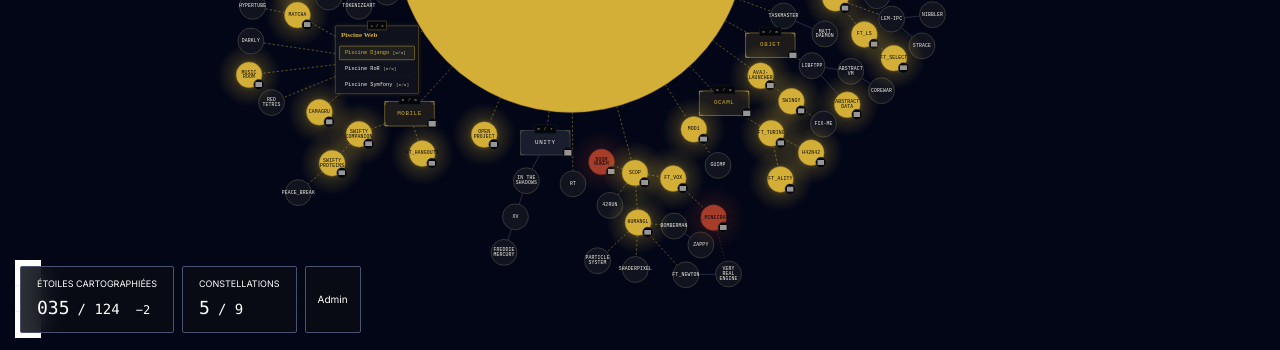
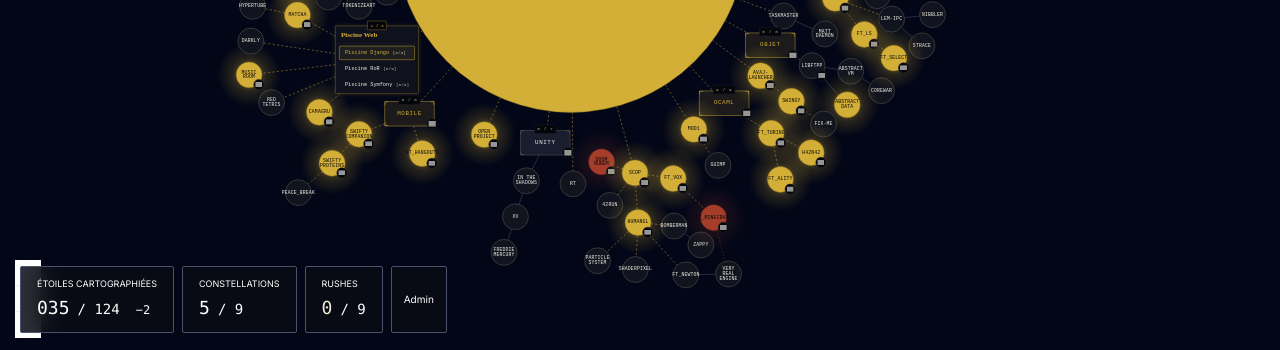
Before and after one commit to 42-Cursus-treig/ft-holy, a React (Vite) app: page / in a window 1280 px wide. Shown: the part 447-797 px from the top of the page. Built offline with nearby package versions, Linux system fonts and the light colour scheme; no server answers; grey boxes are pictures that could not be loaded.

Commit message:
Ajout des Rush (première version) sur l'HUD

```diff
--- a/src/App.jsx
+++ b/src/App.jsx
@@ -19,7 +19,7 @@ import { AuthModal } from "./AuthModal";
 import DevToolbar from "./DevToolbar";
 
 import { activeProjects } from "./projectList";
-import { projectDefinitions, generateId } from "./projectDB";
+import { projectDefinitions, generateId, rushList } from "./projectDB";
 import { useProgress } from "./useProgress";
 import { useGitHubAuth, commitProgress } from "./useGitHubAuth";
 import { LS_POSITIONS_KEY } from "./config";
@@ -158,6 +158,48 @@ export default function App() {
                 freshEdges.push({ id: `e-${pid}-${node.id}`, source: pid, target: node.id });
               }
             });
+          }
+        });
+      } else if (graphId === "rush") {
+        // Graphe alternatif : grille de cercles (5 + 4), sans liens.
+        // Les données viennent de rushList (projectDB.js).
+        const gap = 150;
+        const rushSize = 70;
+        // Répartition des Rush en rangées de 5 max (ex. 9 → [5, 4]).
+        const perRow = 5;
+        const rowCounts = [];
+        let remaining = rushList.length;
+        while (remaining > 0) {
+          rowCounts.push(Math.min(perRow, remaining));
+          remaining -= perRow;
+        }
+        const maxCols = Math.max(...rowCounts, 0);
+
+        let rushIndex = 0;
+        rowCounts.forEach((count, row) => {
+          const rowOffset = ((maxCols - count) * gap) / 2;
+          for (let col = 0; col < count; col++) {
+            const rush = rushList[rushIndex];
+            freshNodes.push({
+              id: rush.id,
+              type: "statusNode",
+              position: {
+                x: rowOffset + col * gap,
+                y: row * gap,
+              },
+              draggable: true,
+              data: {
+                label: rush.label,
+                status: progress.getStatus(rush.id),
+                size: rushSize,
+                linkID: rush.linkID,
+                langPdf: rush.langPdf,
+                description: rush.description,
+                language: rush.lang,
+                logoColor: rush.logoColor,
+              },
+            });
+            rushIndex++;
           }
         });
       } else {
@@ -350,6 +392,8 @@ export default function App() {
         onSync={handleSync}
         syncing={syncing}
         onLogout={auth.logout}
+        onOpenRush={() => setCurrentGraph("rush")}
+        currentGraph={currentGraph}
       />
 
       {syncError && (
--- a/src/Hud.jsx
+++ b/src/Hud.jsx
@@ -1,6 +1,7 @@
 import { useMemo, useState } from "react";
+import { rushList } from "./projectDB";
 
-export const Hud = ({ progress, definitions, isAdmin, user, hasLocalDraft, onOpenAuth, onSync, syncing, onLogout }) => {
+export const Hud = ({ progress, definitions, isAdmin, user, hasLocalDraft, onOpenAuth, onSync, syncing, onLogout, onOpenRush, currentGraph }) => {
   const stats = useMemo(() => {
     let total = 0;
     let validated = 0;
@@ -43,7 +44,14 @@ export const Hud = ({ progress, definitions, isAdmin, user, hasLocalDraft, onOpe
       }
     });
 
-    return { total, validated, failed, piscines, piscinesDone };
+    // Rush : statuts stockés sous les ids de rushList (hors definitions)
+    const rushTotal = rushList.length;
+    let rushDone = 0;
+    rushList.forEach((r) => {
+      if (progress.statuses[r.id] === "validated") rushDone++;
+    });
+
+    return { total, validated, failed, piscines, piscinesDone, rush: rushTotal, rushDone };
   }, [progress, definitions]);
 
   const [confirmingLogout, setConfirmingLogout] = useState(false);
@@ -87,6 +95,32 @@ export const Hud = ({ progress, definitions, isAdmin, user, hasLocalDraft, onOpe
           <span className="text-vellum-mute text-sm">/ {stats.piscines}</span>
         </div>
       </div>
+
+      <button
+        onClick={onOpenRush}
+        title="Voir la grille des Rush"
+        className="px-4 py-2.5 text-left backdrop-blur-md transition-colors group"
+        style={{
+          background: "rgba(10, 12, 20, 0.85)",
+          border: `1px solid ${currentGraph === "rush" ? "var(--gold)" : "var(--ink-line)"}`,
+          borderRadius: 2,
+        }}
+      >
+        <div
+          className="smallcaps text-[9px] mb-1 text-vellum-mute transition-colors"
+        >
+          RUSHES
+        </div>
+        <div className="flex items-baseline gap-2 font-mono">
+          <span
+            className="text-lg font-medium transition-colors"
+            style={{ color: currentGraph === "rush" ? "var(--gold)" : "var(--vellum)" }}
+          >
+            {stats.rushDone}
+          </span>
+          <span className="text-vellum-mute text-sm">/ {stats.rush}</span>
+        </div>
+      </button>
 
       {isAdmin ? (
         <div
--- a/src/StatusNode.jsx
+++ b/src/StatusNode.jsx
@@ -30,6 +30,37 @@ export const getIconUrl = (language, color) => {
 
   const safeColor = color ? color.replace("#", "") : "F4F1E8";
   return `https://cdn.simpleicons.org/${language}/${safeColor}`;
+};
+
+export const FrameNode = ({ data }) => {
+  return (
+    <div
+      style={{
+        width: data.width,
+        height: data.height,
+        border: `1px solid ${C.inkLine}`,
+        borderRadius: 4,
+        background: "rgba(17, 20, 30, 0.35)",
+        pointerEvents: "none",
+        position: "relative",
+      }}
+    >
+      <div
+        style={{
+          position: "absolute",
+          top: 8,
+          left: 12,
+          fontFamily: '"JetBrains Mono", monospace',
+          fontSize: 11,
+          letterSpacing: "0.25em",
+          color: C.vellumMute,
+          textTransform: "uppercase",
+        }}
+      >
+        {data.label}
+      </div>
+    </div>
+  );
 };
 
 const Halo = ({ size, color, opacity }) => {
--- a/src/projectDB.js
+++ b/src/projectDB.js
@@ -56,7 +56,7 @@ export const projectDefinitions = {
     },
     "cloud-1": {
         parents: ["tronc-commun"],
-        position: { x: 48, y: 218 },
+        position: { x: 59, y: 223 },
         linkID: "202197",
         desc: "Introduction à la gestion et au déploiement de serveurs dans le cloud.",
     },
@@ -308,8 +308,6 @@ export const projectDefinitions = {
         parents: ["libftpp"],
         position: { x: 1037, y: 930 },
         linkID: "147612",
-        lang: "c++",
-        logoColor: "marine",
         desc: "Réimplémentez les différents containers du C++ pour bien comprendre leurs usages et spécificités."
     },
     "avaj-launcher": {
@@ -752,6 +750,8 @@ export const projectDefinitions = {
         parents: ["piscine-objet"],
         position: { x: 957, y: 841 },
         linkID: "157707",
+        lang: "c++",
+        logoColor: "marine",
         desc: "Ce sujet a pour objectif de vous initier aux concepts avancés du C++ à travers le développement d'outils et de systèmes complexes.",
     },
     "peace-break": {
@@ -803,7 +803,7 @@ export const projectDefinitions = {
     "unleashthebox": {
         parents: ["boot2root"],
         position: { x: 962, y: 79 },
-        linkID: "94609",
+        linkID: "206045",
         desc: "Un projet immersif consacré à la cybersécurité, dans le cadre duquel les participants apprennent à exploiter des systèmes et acquièrent les compétences indispensables pour évoluer dans le monde en constante évolution de la sécurité de l'information.",
     },
     "freddie-mercury": {
@@ -895,13 +895,25 @@ export const projectDefinitions = {
     "nm": {
         parents: ["malloc"],
         position: { x: 1105, y: 682 },
-        linkID: "192774",
+        linkID: "202344",
         desc: "Réécrivez les outils nm et otool pour décortiquer le format des exécutables et comprendre comment le kernel lance les binaires — une ouverture essentielle sur la culture UNIX système.",
     },
     "inception-of-things": {
         parents: ["cloud-1"],
-        position: { x: 8, y: 218 },
+        position: { x: 7, y: 171 },
         linkID: "188852",
         desc: "Découvrez Kubernetes côté développeur en déployant des clusters dans Docker et en mettant en place une pipeline d'intégration continue pour vos applications.",
     },
 };
+
+export const rushList = [
+    { id: "rush-00", label: "Libunit", linkID: "1234" },
+    { id: "rush-01", label: "Hotrace" },
+    { id: "rush-02", label: "AlCu" },
+    { id: "rush-03", label: "Wong kar Wai" },
+    { id: "rush-04", label: "yasl" },
+    { id: "rush-05", label: "wordle" },
+    { id: "rush-06", label: "Connect4" },
+    { id: "rush-07", label: "Retro-MFA" },
+    { id: "rush-08", label: "ft_shmup" },
+];
--- a/src/projectList.js
+++ b/src/projectList.js
@@ -120,5 +120,14 @@ export const activeProjects = [
     "Bgp At Doors of Autonomous Systems is Simple",
     "ft_shield",
     "nm",
-    "Inception-of-Things"
+    "Inception-of-Things",
+    "Rush00",
+    "Rush01",
+    "Rush02",
+    "Rush03",
+    "Rush04",
+    "Rush05",
+    "Rush06",
+    "Rush07",
+    "Rush08",
 ];
```
Also changed, not shown: 1 other file (tests, documents, lock files or other folders).
